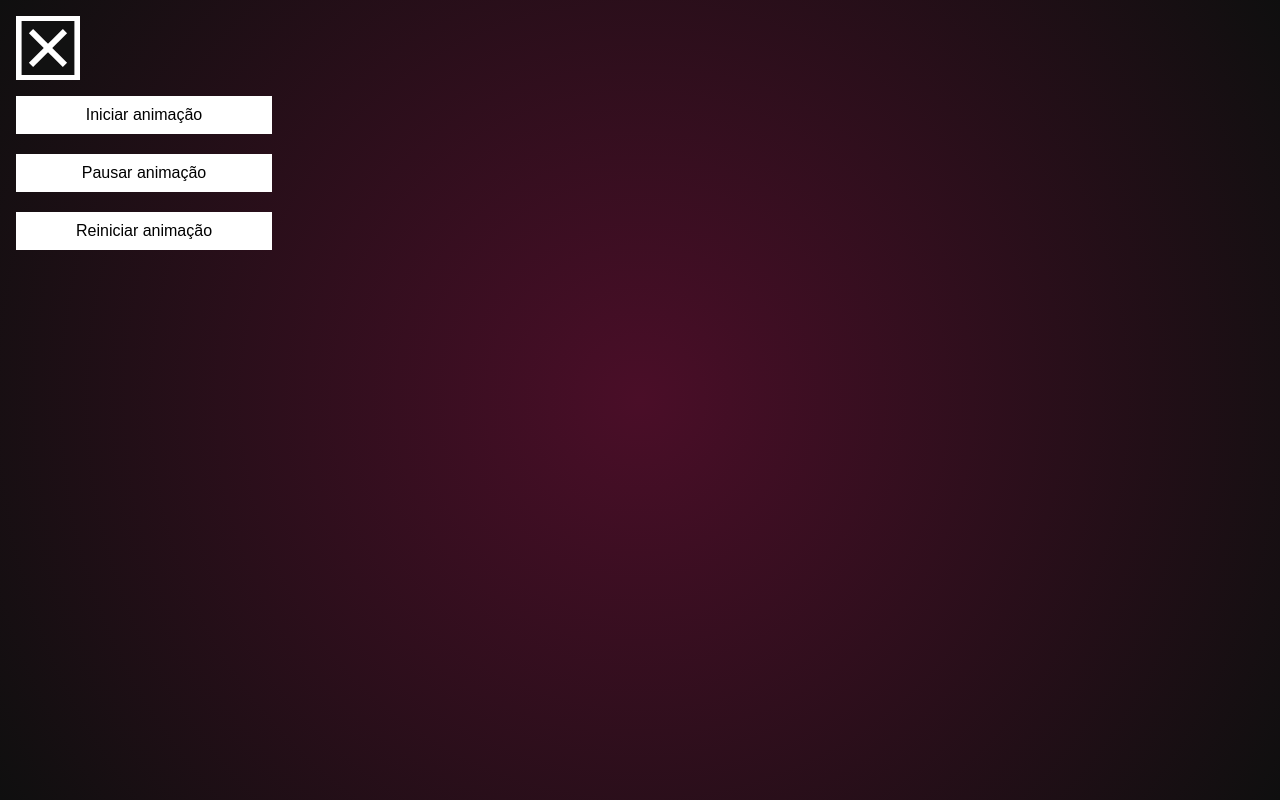
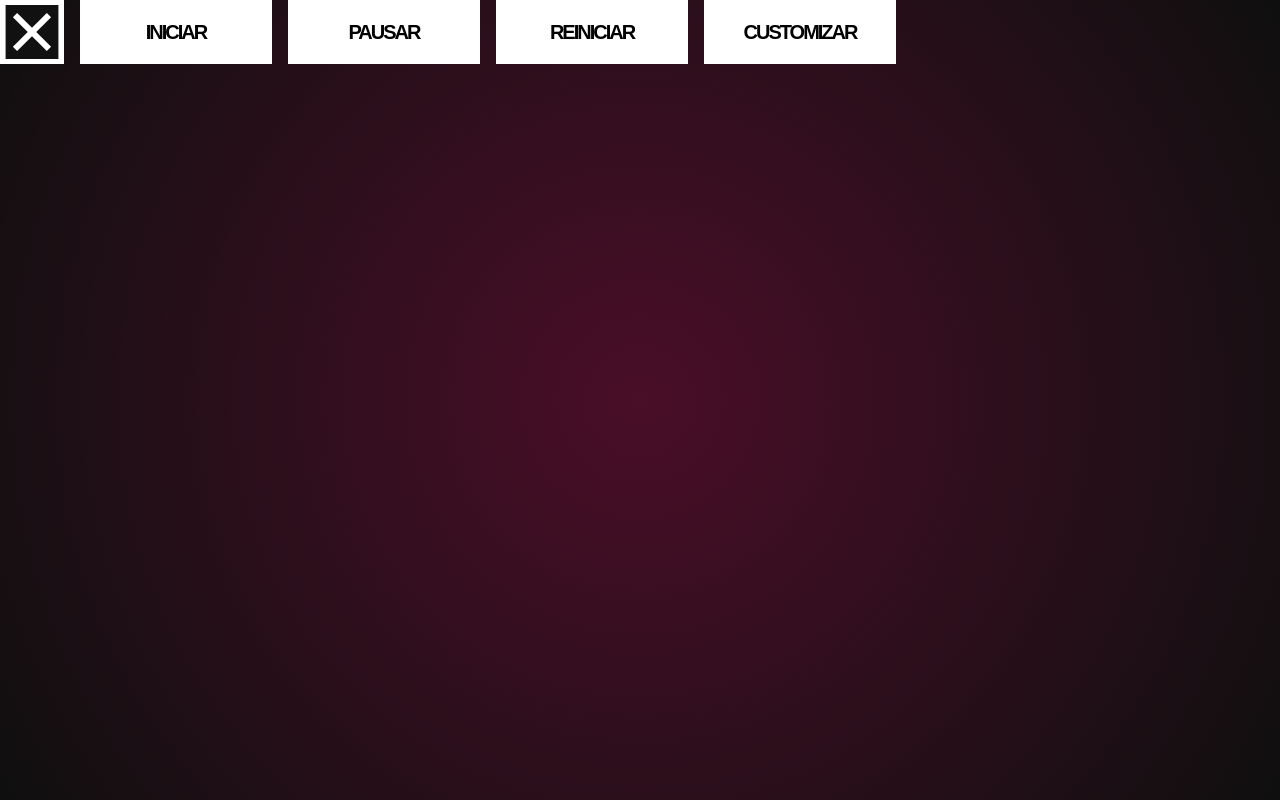
Before and after one commit to LuisBrescia/globos-sorteio, a website built with Vite: page index.html in a window 1280 px wide. Both pictures are taken after a click on the element 48 px from the left and 48 px from the top of the page. Built offline with nearby package versions, Linux system fonts and the light colour scheme.

Commit message:
Modelo alterado, menu  para customizacao adicionado

```diff
--- a/index.html
+++ b/index.html
@@ -18,6 +18,7 @@
     </div>
   </header> -->
 
+  <div id="menu-wrapper">
     <div class="menu-icon" id="menuButton">
       <div class="menu-icon__line"></div>
       <div class="menu-icon__line"></div>
@@ -25,10 +26,10 @@
     </div>
 
     <div class="menu-content" id="menuContent">
-    <div class="button-group">
-      <button id="startButton" class="btn-custom">Iniciar animação</button>
-      <button id="pauseButton" class="btn-custom">Pausar animação</button>
-      <button id="restartButton" class="btn-custom">Reiniciar animação</button>
+      <button id="startButton" class="btn-custom">Iniciar</button>
+      <button id="pauseButton" class="btn-custom">Pausar</button>
+      <button id="restartButton" class="btn-custom">Reiniciar</button>
+      <button id="chooseOrder" class="btn-custom">Customizar</button>
     </div>
   </div>
 
--- a/src/css/style.css
+++ b/src/css/style.css
@@ -1,5 +1,6 @@
 :root {
   --primary-color: #4a0e28;
+  --transition-easing: cubic-bezier(0.77, 0, 0.175, 1);
 }
 
 body {
@@ -26,78 +27,45 @@ header {
   font-family: Arial, sans-serif;
 }
 
-.button-group {
-  display: flex;
-  flex-direction: column;
-  justify-content: center;
-  align-items: center;
-  gap: 20px;
+#menu-wrapper {
+  overflow: hidden;
+  position: fixed;
+  height: 4rem;
 }
 
-.btn-custom {
-  top: 20px;
-  left: 20px;
-  width: 16rem;
-  padding: 10px 20px;
-  background-color: #ffffff;
-  border: none;
-  /* border-radius: 5px; */
-  cursor: pointer;
-  font-size: 16px;
-  flex: 1;
-}
-
-.btn-custom:hover {
-  background-color: #f1f1f1;
-}
-
-.btn-custom:active {
-  background-color: #e1e1e1;
-}
-
-#pauseButton {
-  left: 150px;
-}
-
-#restartButton {
-  left: 300px;
-}
 .menu-icon {
   width: 4rem;
   aspect-ratio: 1;
-  /* border-radius: 5px; */
   background: #fff;
-  /* border-radius: 0.25 rem; */
-  top: 1rem;
-  left: 1rem;
   cursor: pointer;
-  position: absolute;
+  position: fixed;
   display: flex;
   justify-content: center;
   align-items: center;
   flex-direction: column;
+  z-index: 1;
 }
 
 .menu-icon__line {
   width: 75%;
   height: 0.375rem;
-  /* border-radius: 9999px; */
   position: absolute;
   background-color: #111;
-  transition: transform 0.2s, background-color 0.2s;
+  transition: transform 0.3s var(--transition-easing),
+    background-color 0.3s var(--transition-easing);
 }
 
 .menu-icon__line:nth-child(1) {
   transform: translateY(-1rem);
-  z-index: 1;
+  z-index: 3;
 }
 .menu-icon__line:nth-child(2) {
   transform: scaleY(1);
-  z-index: 0;
+  z-index: 2;
 }
 .menu-icon__line:nth-child(3) {
   transform: translateY(1rem);
-  z-index: 1;
+  z-index: 3;
 }
 
 .menu-icon.active .menu-icon__line:nth-child(1) {
@@ -114,26 +82,48 @@ header {
 }
 
 .menu-content {
+  display: flex;
+  align-items: center;
+  height: 4rem;
   position: fixed;
-  width: 16rem;
-  left: 1rem;
-  top: 6rem;
-  /* background: #fff; */
-  display: flex;
-  justify-content: center;
-  align-items: center;
-  flex-direction: column;
+  width: fit-content;
+  left: 5rem;
   gap: 1rem;
-  transform: translateX(-100%);
+  transform: translateX(-100%) skewX(-15deg);
   pointer-events: none;
-  filter: blur(0.25rem);
   opacity: 0;
-  transition: transform 0.2s, filter 0.2s, opacity 0.2s;
+  transition: transform 0.3s var(--transition-easing),
+    opacity 0.3s var(--transition-easing);
 }
 
 .menu-content.active {
   pointer-events: all;
-  transform: translateX(0);
-  filter: blur(0);
+  transform: translateX(0%);
   opacity: 1;
 }
+
+.btn-custom {
+  width: 12rem;
+  height: 100%;
+  text-transform: uppercase;
+  padding: 10px 20px;
+  background-color: #fff;
+  font-weight: 900;
+  border: none;
+  cursor: pointer;
+  font-size: 1.25rem;
+  letter-spacing: -0.125rem;
+  flex: 1;
+}
+
+.btn-custom:hover {
+  background-color: #111;
+  color: #fff;
+  box-shadow: inset 0 0 0 0.25rem #fff;
+}
+
+.btn-custom:active {
+  background-color: #212425;
+  color: #fff;
+  box-shadow: inset 0 0 0 0.25rem #fff;
+}
--- a/src/scripts/animation-controls.js
+++ b/src/scripts/animation-controls.js
@@ -14,7 +14,7 @@ export function togglePauseAnimation() {
     action.paused = isPaused;
   });
 
-  document.getElementById('pauseButton').innerText = isPaused ? 'Resumir animação' : 'Pausar animação';
+  document.getElementById('pauseButton').innerText = isPaused ? 'Resumir' : 'Pausar';
 }
 
 export function restartAnimation() {
```
Lines whose indentation alone changed are shown as unchanged.
